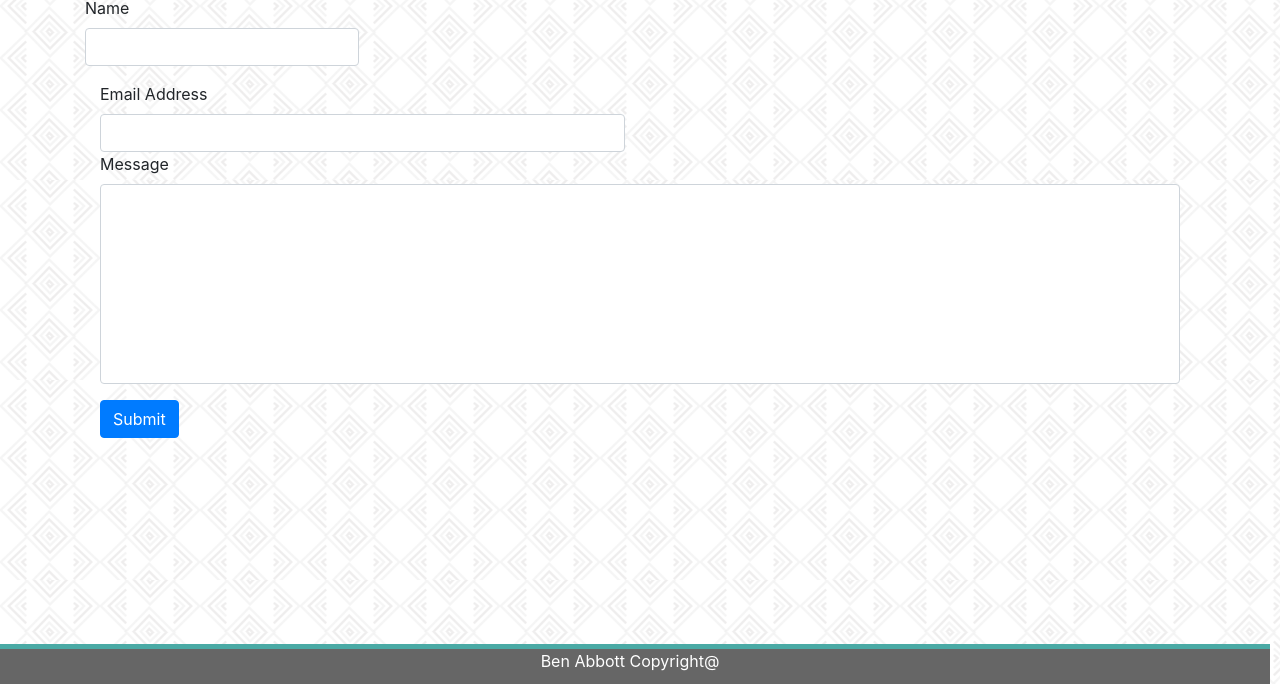
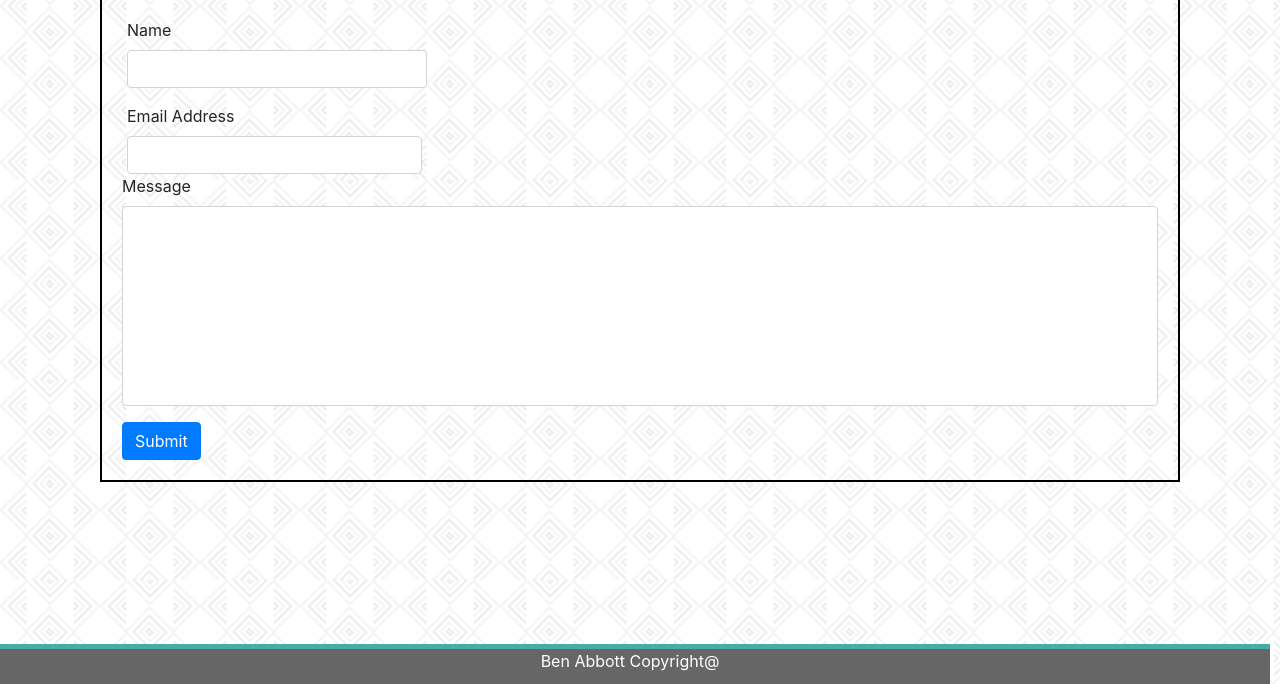
Before and after one commit to benabbott85/B-Abbott-HW-7, a plain HTML site: page contact.html in a window 1280 px wide. Shown: the part 116-800 px from the top of the page. Drawn offline with nearby package versions, Linux system fonts and the light colour scheme.

Commit message:
border and styling added to contact page

```diff
--- a/contact.html
+++ b/contact.html
@@ -60,7 +60,7 @@
     <div class= "container">
 
         <div class="wrapper">
-            <div class ="row">
+            <div class ="row1">
                 <form>
                 <div class ="col-md-6"></div>
                 <div class="form-group">
@@ -72,7 +72,7 @@
 
 
 
-            <div class ="row">
+            <div class ="row2">
                 <div class="col-md-6">
                 <label for="exampleInputPassword1">Email Address</label>
                 <input type="password" class="form-control" id="exampleInputPassword1">
--- a/styles.css
+++ b/styles.css
@@ -56,3 +56,20 @@ h2 {
     margin-left: 230px;
 
 }
+
+.wrapper {
+    border-style: solid;
+    border-color: black;
+    border-width: 2px;
+    padding: 20px;
+}
+
+.row1{
+    margin-left: 5px;
+    width: 300px;
+}
+
+.row2{
+    width: 650px;
+    margin-left: -10px;
+}
```
